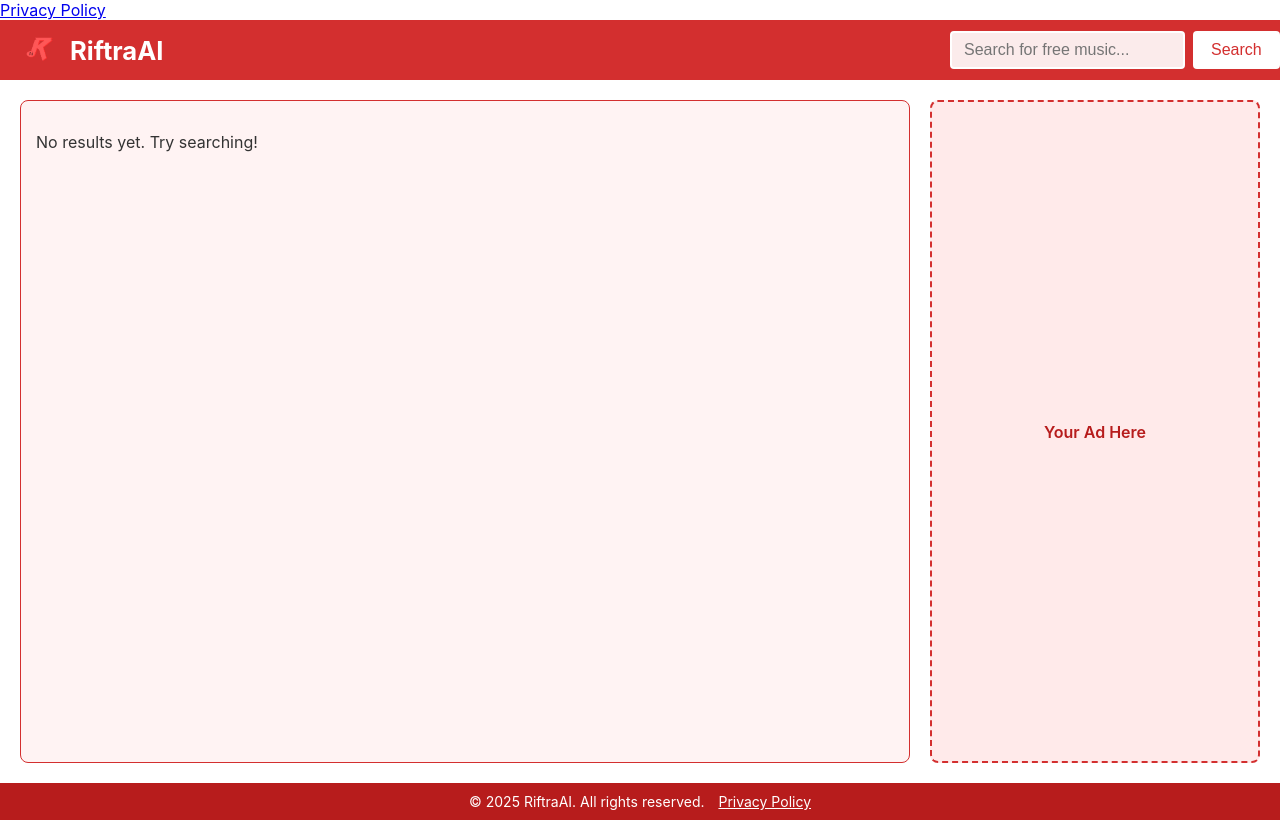
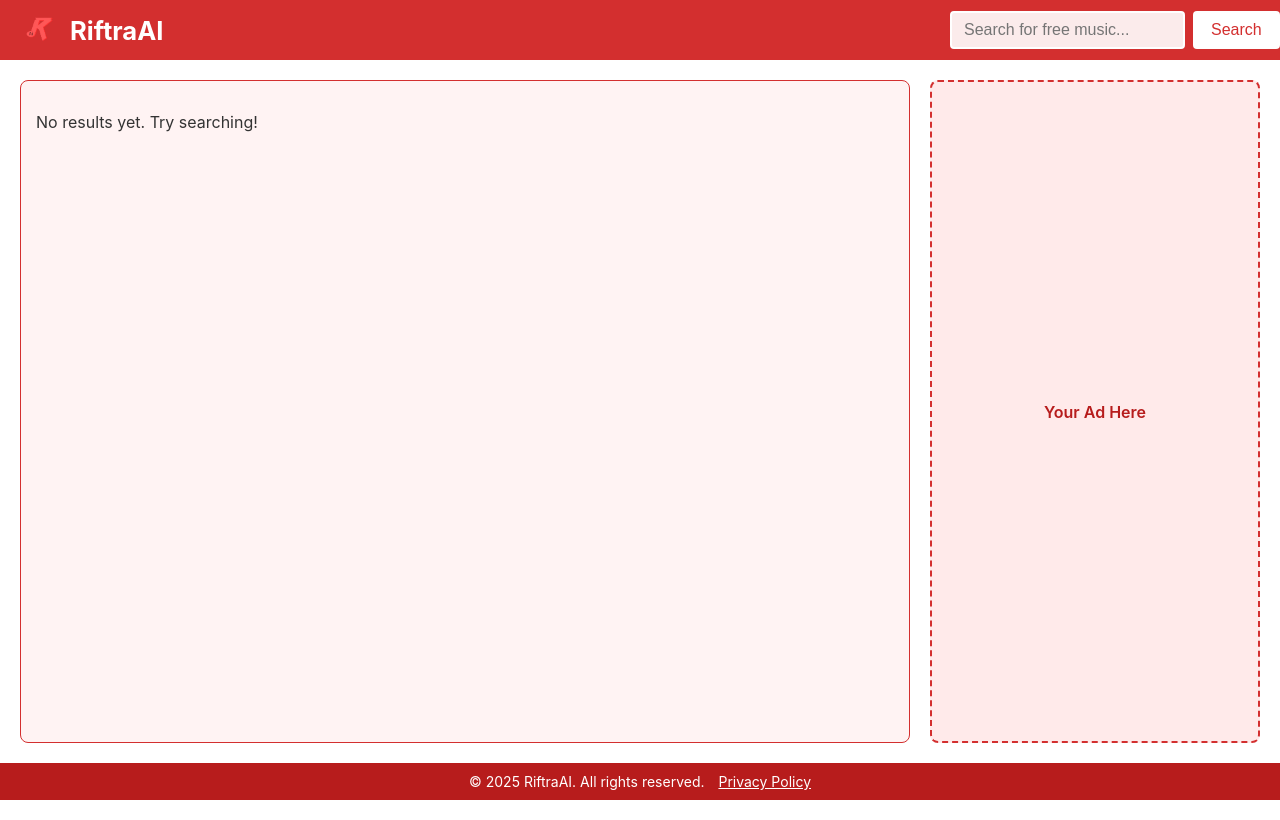
Before and after one commit to IamAki123/riftraai, a React (Create React App) app: page / in a window 1280 px wide. Built offline with nearby package versions, Linux system fonts and the light colour scheme.

Commit message:
Add privacy policy with updated text 2.0

```diff
--- a/src/App.js
+++ b/src/App.js
@@ -114,18 +114,12 @@
 function App() {
   return (
     <Router>
-      <header>
-        {/* Add a footer or header link to privacy page */}
-        <Link to="/privacy">Privacy Policy</Link>
-      </header>
-
       <Routes>
         <Route path="/" element={<Home />} />
-        <Route path="/privacy" element={<PrivacyPolicy />} />
+        <Route path="/privacy-policy" element={<PrivacyPolicy />} />
       </Routes>
     </Router>
   );
 }
 
-
 export default App;
```
